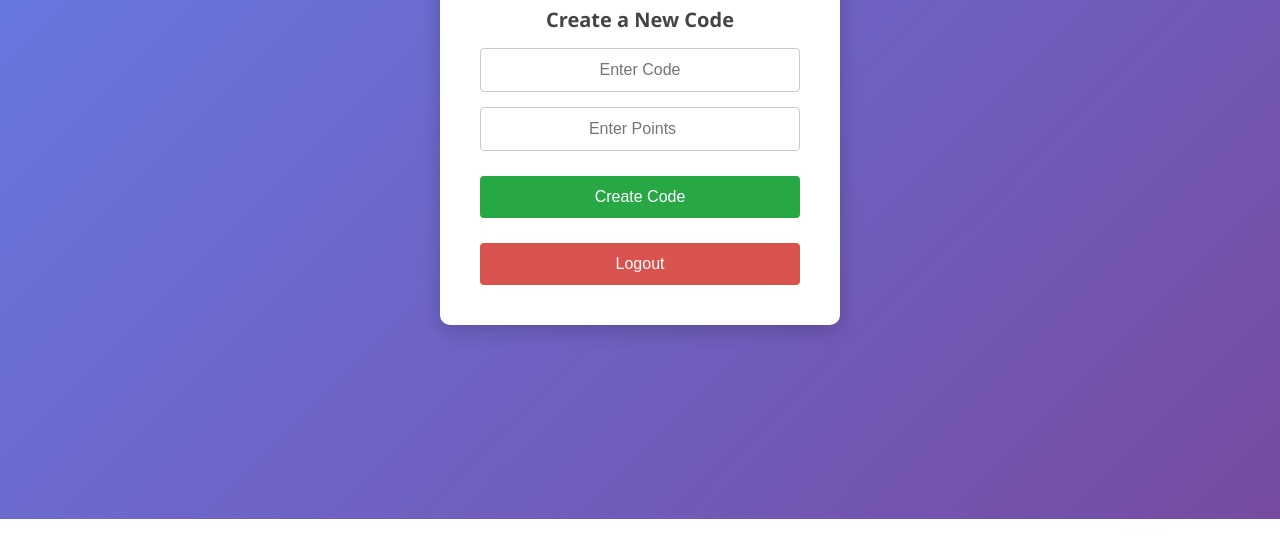
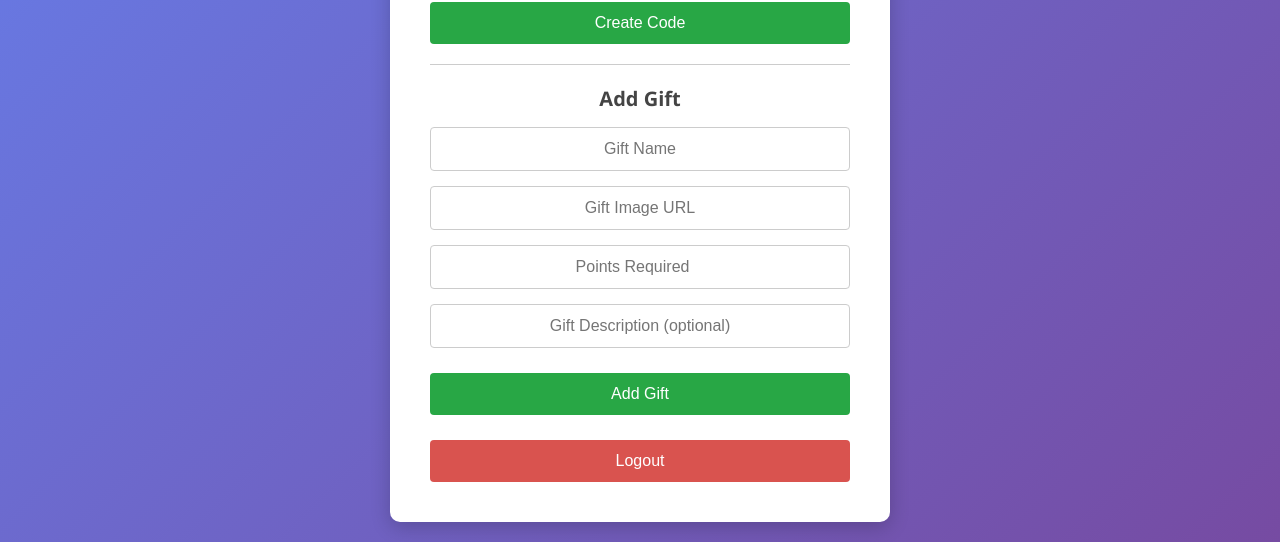
Before and after one commit to SparkStationery/tk, a plain HTML site: page admin.html in a window 1280 px wide. Shown: the part 281-823 px from the top of the page. Before the commit the page ends 800 px from the top, so only its background shows below. Drawn offline with Linux system fonts and the light colour scheme; no server answers.

Commit message:
Update admin.html

```diff
--- a/admin.html
+++ b/admin.html
@@ -5,7 +5,7 @@
   <meta name="viewport" content="width=device-width, initial-scale=1">
   <title>Admin Panel - Spark Stationery</title>
   <style>
-    /* Reset and common styles */
+    /* 通用重置 */
     * { box-sizing: border-box; margin: 0; padding: 0; }
     body {
       font-family: 'Segoe UI', Tahoma, Geneva, Verdana, sans-serif;
@@ -13,14 +13,16 @@
       display: flex;
       justify-content: center;
       align-items: center;
-      height: 100vh;
+      min-height: 100vh;
       color: #333;
+      padding: 20px;
     }
     .admin-container {
       background: #fff;
       padding: 40px;
       border-radius: 10px;
-      width: 400px;
+      width: 500px;
+      max-width: 100%;
       box-shadow: 0 5px 20px rgba(0,0,0,0.2);
       text-align: center;
     }
@@ -43,7 +45,7 @@
       margin-bottom: 15px;
       text-align: center;
     }
-    .create-btn, .logout-btn {
+    .btn {
       width: 100%;
       padding: 12px;
       font-size: 16px;
@@ -71,12 +73,18 @@
       margin-top: 15px;
       font-size: 14px;
     }
+    .section {
+      border-top: 1px solid #ccc;
+      margin-top: 20px;
+      padding-top: 20px;
+    }
   </style>
   <script type="module">
     import { initializeApp } from "https://www.gstatic.com/firebasejs/9.22.0/firebase-app.js";
     import { getAuth, onAuthStateChanged, signOut } from "https://www.gstatic.com/firebasejs/9.22.0/firebase-auth.js";
-    import { getFirestore, doc, getDoc, setDoc } from "https://www.gstatic.com/firebasejs/9.22.0/firebase-firestore.js";
+    import { getFirestore, doc, getDoc, setDoc, addDoc, collection } from "https://www.gstatic.com/firebasejs/9.22.0/firebase-firestore.js";
 
+    // Firebase 配置（使用你提供的配置）
     const firebaseConfig = {
       apiKey: "AIzaSyC3o88TMqHSoyG-OvAzZny_VzfcmuNwGCA",
       authDomain: "spark-stationery.firebaseapp.com",
@@ -92,32 +100,21 @@
 
     let currentUser = null;
 
-    // 监听用户登录状态，并验证管理员身份
+    // 监听登录状态（并验证管理员身份，可在后台或前端根据需要进一步验证）
     onAuthStateChanged(auth, async (user) => {
       if (user) {
         currentUser = user;
-        const userRef = doc(db, "users", user.uid);
-        const userDoc = await getDoc(userRef);
-        if (userDoc.exists()) {
-          const data = userDoc.data();
-          if (data.role !== 9177) {
-            alert("Access denied: You are not an admin.");
-            window.location.href = "admin-login.html";
-          }
-        } else {
-          alert("User data not found.");
-          window.location.href = "admin-login.html";
-        }
+        // 你可以在此处加入额外检查，确保用户具有管理员权限
       } else {
         window.location.href = "admin-login.html";
       }
     });
 
-    // 创建 Code 的函数
+    // 创建 Code 功能
     async function createCode() {
       const codeValue = document.getElementById("code-input").value.trim();
       const pointsValue = Number(document.getElementById("points-input").value);
-      const messageBox = document.getElementById("message");
+      const messageBox = document.getElementById("code-message");
 
       if (codeValue === "" || isNaN(pointsValue) || pointsValue <= 0) {
         messageBox.textContent = "Please enter a valid code and a positive points value.";
@@ -138,25 +135,74 @@
       }
     }
 
+    // 添加礼品功能
+    async function addGift() {
+      const giftName = document.getElementById("gift-name").value.trim();
+      const giftImage = document.getElementById("gift-image").value.trim();
+      const giftPoints = Number(document.getElementById("gift-points").value);
+      const giftDesc = document.getElementById("gift-desc").value.trim();
+      const giftMessage = document.getElementById("gift-message");
+
+      if (giftName === "" || giftImage === "" || isNaN(giftPoints) || giftPoints <= 0) {
+        giftMessage.textContent = "Please fill out all required fields with valid data.";
+        giftMessage.style.color = "red";
+        return;
+      }
+
+      try {
+        // 使用自动生成的文档 ID 创建礼品记录
+        await addDoc(collection(db, "products"), {
+          name: giftName,
+          image: giftImage,
+          pointsRequired: giftPoints,
+          description: giftDesc
+        });
+        giftMessage.textContent = "Gift added successfully!";
+        giftMessage.style.color = "green";
+      } catch (error) {
+        console.error("Error adding gift:", error);
+        giftMessage.textContent = "Error adding gift. Please try again.";
+        giftMessage.style.color = "red";
+      }
+    }
+
     // 管理员注销
     async function adminLogout() {
       await signOut(auth);
       window.location.href = "admin-login.html";
     }
 
+    // 将函数暴露到全局作用域，便于 HTML 中 onclick 调用
     window.createCode = createCode;
+    window.addGift = addGift;
     window.adminLogout = adminLogout;
   </script>
 </head>
 <body>
   <div class="admin-container">
     <h1>Admin Panel</h1>
-    <h2>Create a New Code</h2>
-    <input type="text" id="code-input" class="input-field" placeholder="Enter Code">
-    <input type="number" id="points-input" class="input-field" placeholder="Enter Points">
-    <button class="create-btn" onclick="createCode()">Create Code</button>
-    <p id="message" class="message"></p>
-    <button class="logout-btn" onclick="adminLogout()">Logout</button>
+
+    <!-- Create Code Section -->
+    <div>
+      <h2>Create Code</h2>
+      <input type="text" id="code-input" class="input-field" placeholder="Enter Code">
+      <input type="number" id="points-input" class="input-field" placeholder="Enter Points">
+      <button class="btn create-btn" onclick="createCode()">Create Code</button>
+      <p id="code-message" class="message"></p>
+    </div>
+
+    <!-- Add Gift Section -->
+    <div class="section">
+      <h2>Add Gift</h2>
+      <input type="text" id="gift-name" class="input-field" placeholder="Gift Name">
+      <input type="text" id="gift-image" class="input-field" placeholder="Gift Image URL">
+      <input type="number" id="gift-points" class="input-field" placeholder="Points Required">
+      <input type="text" id="gift-desc" class="input-field" placeholder="Gift Description (optional)">
+      <button class="btn create-btn" onclick="addGift()">Add Gift</button>
+      <p id="gift-message" class="message"></p>
+    </div>
+
+    <button class="btn logout-btn" onclick="adminLogout()">Logout</button>
   </div>
 </body>
 </html>
```
